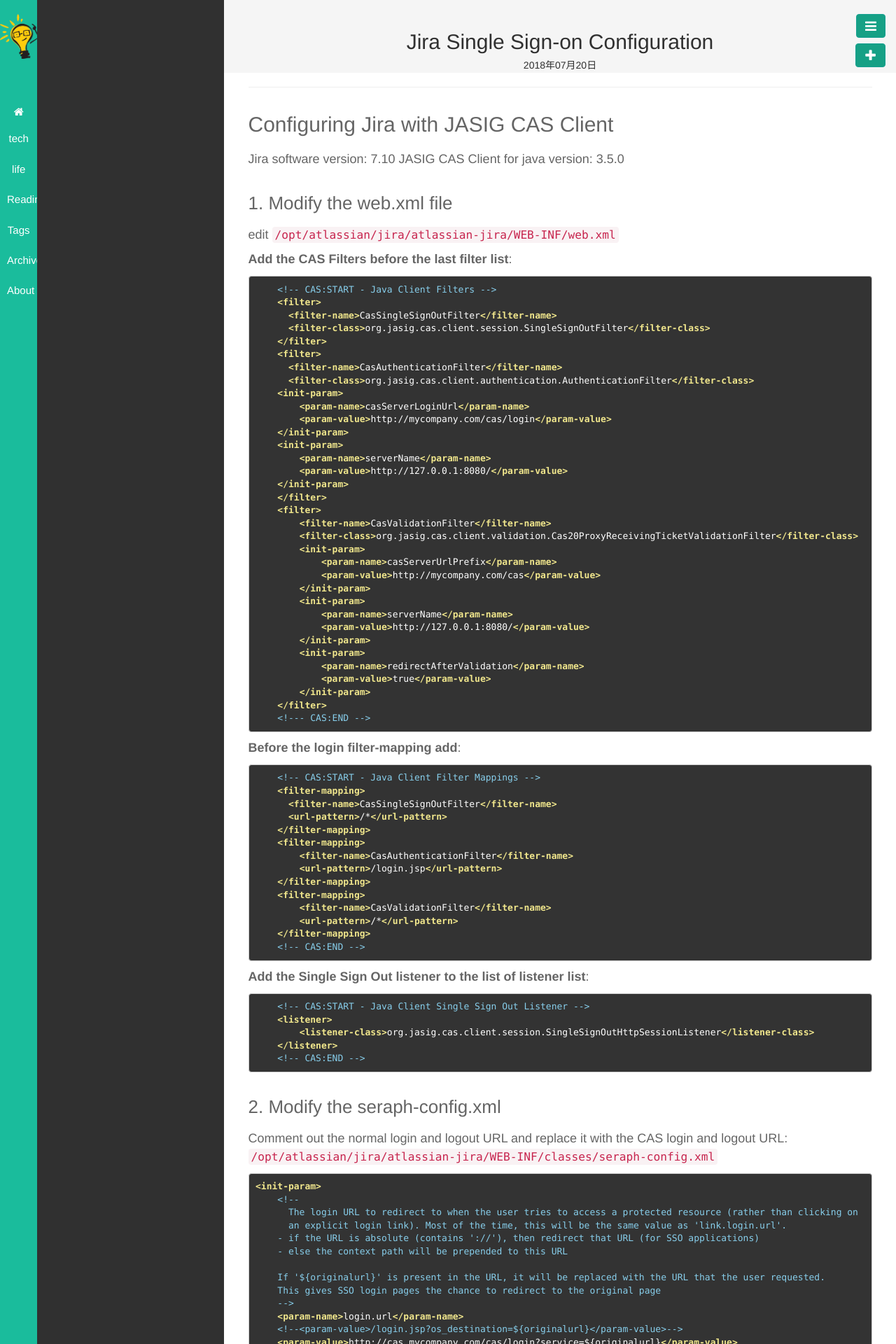
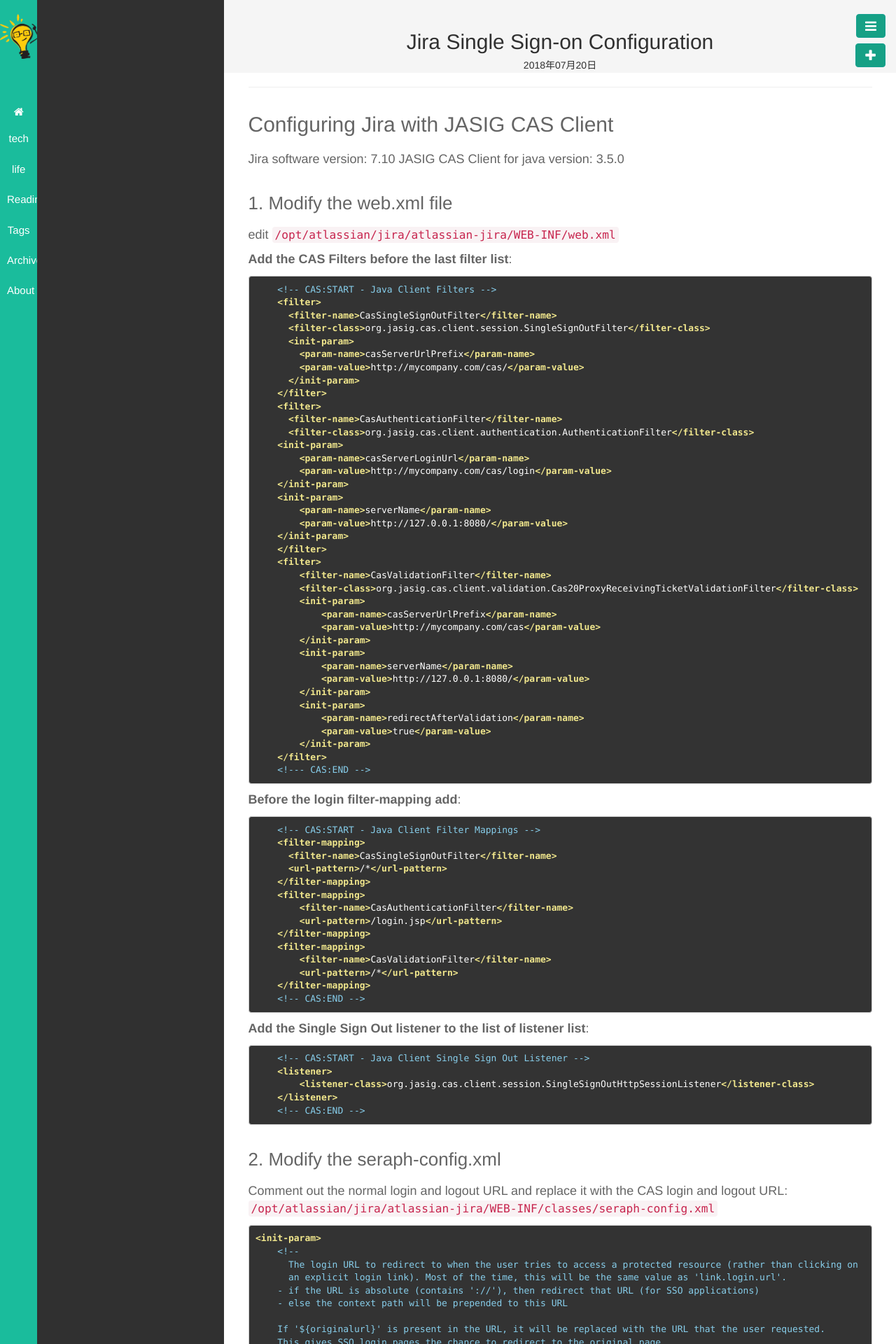
Before and after one commit to wenchma/wenchma.github.io, a Jekyll site: the page built from _posts/2018-07-20-jira-single-signon-configuration.md, in a window 1280 px wide. Shown: the top 1920 px of the page at 70% size. Built offline with Jekyll 4.4.1, drawn with Linux system fonts in a browser that asks for light colours.

Commit message:
update jira cas sso

```diff
--- a/_posts/2018-07-20-jira-single-signon-configuration.md
+++ b/_posts/2018-07-20-jira-single-signon-configuration.md
@@ -22,6 +22,10 @@
     <filter>
       <filter-name>CasSingleSignOutFilter</filter-name>
       <filter-class>org.jasig.cas.client.session.SingleSignOutFilter</filter-class>
+      <init-param>
+        <param-name>casServerUrlPrefix</param-name>
+        <param-value>http://mycompany.com/cas/</param-value>
+      </init-param>
     </filter>
     <filter>
       <filter-name>CasAuthenticationFilter</filter-name>
```
